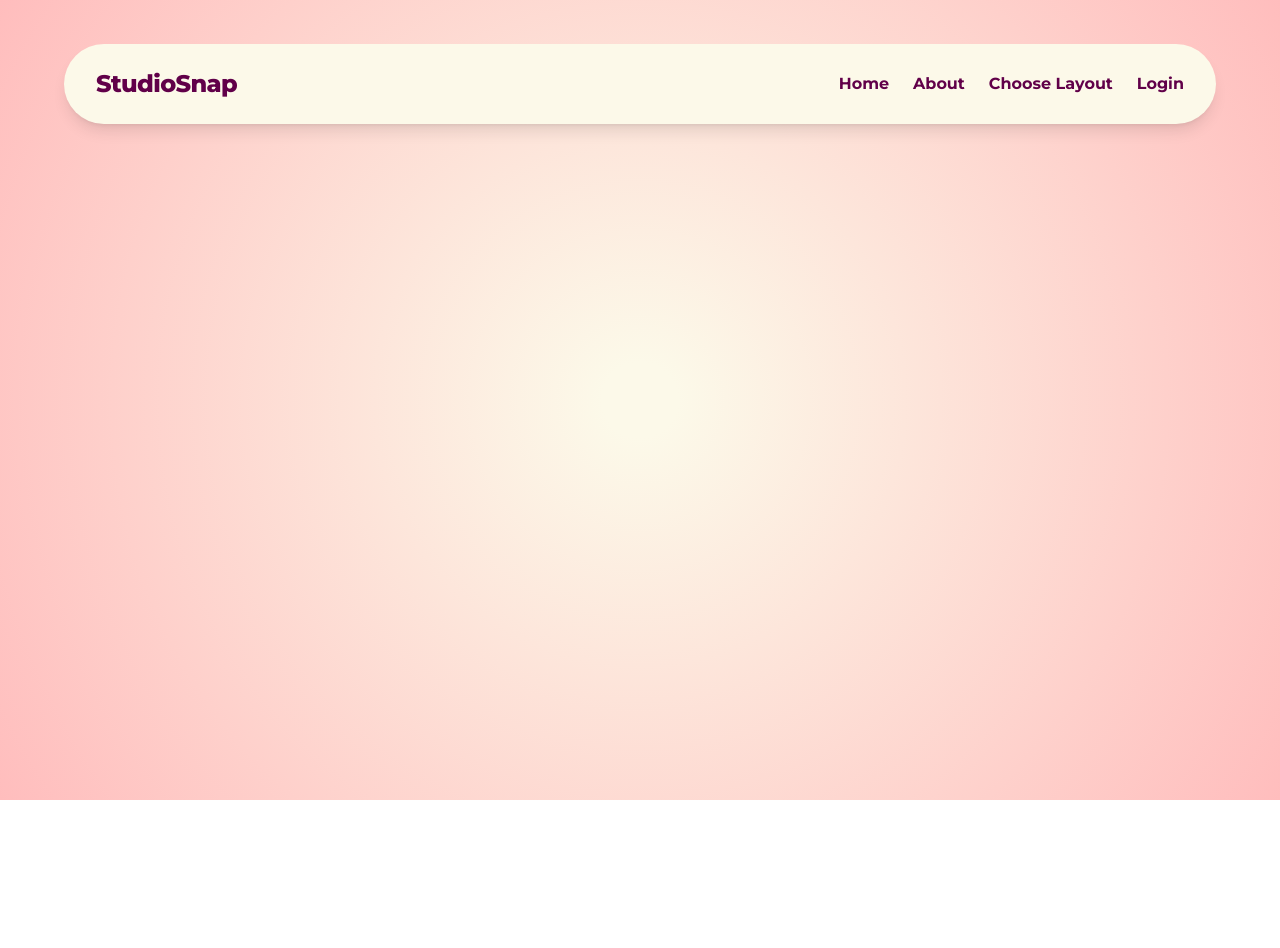
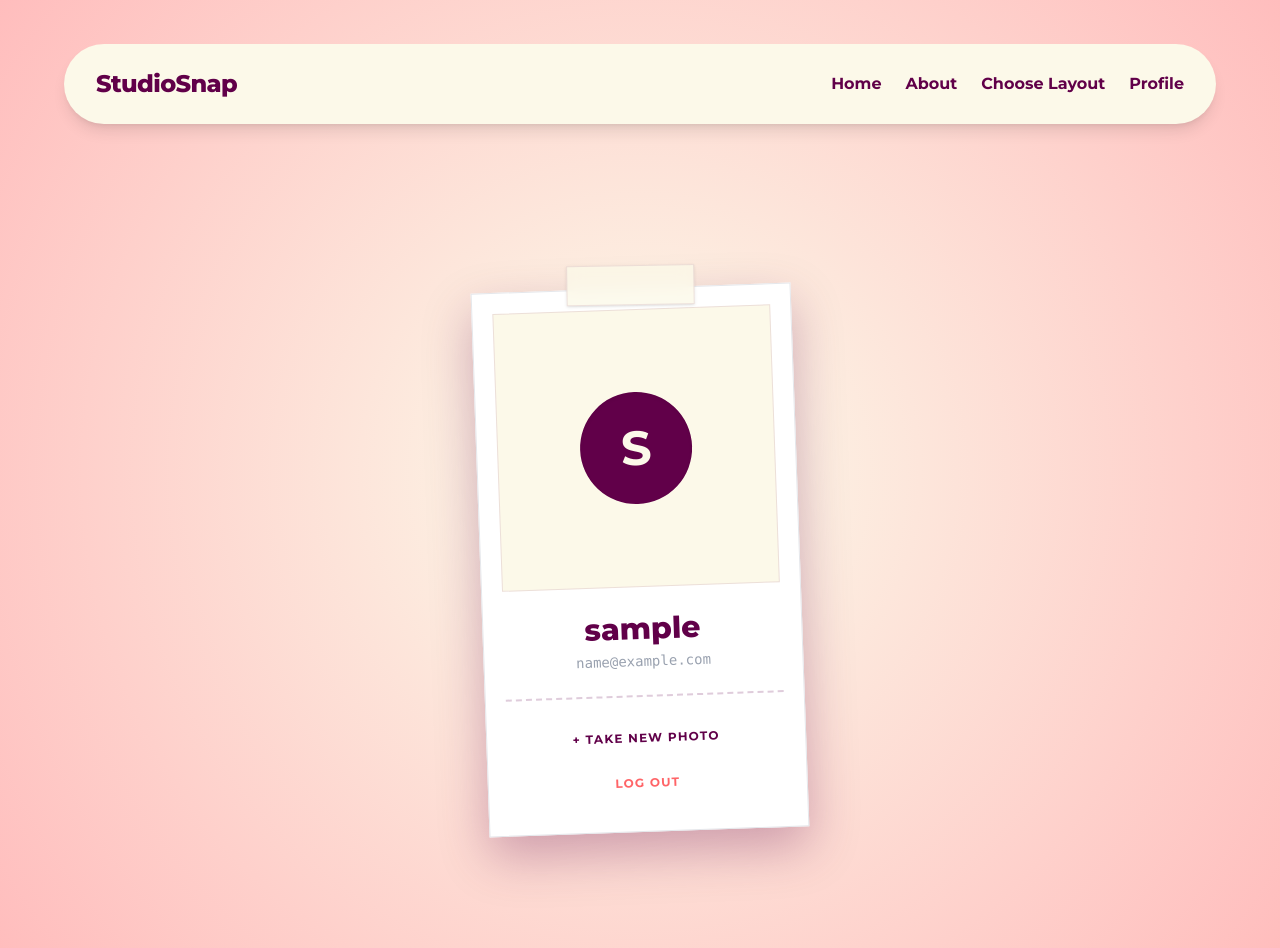
Before and after one commit to Dingin-Tetapi-Tidak-Kejam/StudioSnap, a React (Vite) app: page /profile in a window 1280 px wide. Before the commit the page ends 800 px from the top, so only its background shows below. Built offline with nearby package versions, Linux system fonts and the light colour scheme; sample sign-in values are in the browser's storage.

Commit message:
update studiosnap

```diff
--- a/src/App.jsx
+++ b/src/App.jsx
@@ -15,6 +15,7 @@ import Customize from "./pages/customize.jsx";
 import Login from "./pages/login.jsx";
 import Signup from "./pages/signup.jsx";
 import About from "./pages/about.jsx";
+import Profile from "./pages/profile.jsx";
 import Library from "./pages/library.jsx";
 
 const Home = () => {
@@ -52,6 +53,7 @@ const AppLayout = () => {
         <Route path="/about" element={<About />} />
         <Route path="/login" element={<Login />} />
         <Route path="/signup" element={<Signup />} />
+        <Route path="/profile" element={<Profile />} />
       </Routes>
     </Layout>
   );
--- a/src/components/navbar.jsx
+++ b/src/components/navbar.jsx
@@ -1,6 +1,29 @@
-import { Link } from "react-router-dom";
+import { Link, useNavigate } from "react-router-dom";
+import { useState, useEffect } from "react";
 
 const Navbar = () => {
+  const [user, setUser] = useState(null);
+  const navigate = useNavigate();
+
+  useEffect(() => {
+    const storedUser = localStorage.getItem("user");
+    if (storedUser && storedUser !== "undefined") {
+      try {
+        setUser(JSON.parse(storedUser));
+      } catch (e) {
+        localStorage.removeItem("user");
+      }
+    }
+  }, []);
+
+  const handleLayoutClick = (e) => {
+    if (!user) {
+      e.preventDefault();
+      alert("Oops! You need to log in first to choose a layout.");
+      navigate("/login");
+    }
+  };
+
   return (
     <header className="pt-5">
       <nav className="mx-10">
@@ -26,16 +49,27 @@ const Navbar = () => {
 
             <Link
               to="/layout"
+              onClick={handleLayoutClick}
               className="text-base font-bold text-[#610049] hover:opacity-50"
             >
               Choose Layout
             </Link>
+
+            {user ? (
+              <Link
+                to="/profile"
+                className="text-base font-bold text-[#610049] hover:opacity-50"
+              >
+                Profile
+              </Link>
+            ) : (
               <Link
                 to="/login"
                 className="text-base font-bold text-[#610049] hover:opacity-50"
               >
                 Login
               </Link>
+            )}
           </div>
         </div>
       </nav>
--- a/src/pages/customize.jsx
+++ b/src/pages/customize.jsx
@@ -115,7 +115,7 @@ export default function CustomizeStrip() {
 
   return (
     <div className="min-h-screen pb-10">
-      <main className="flex flex-col lg:flex-row items-center lg:items-start justify-center gap-10 mt-10 px-4">
+      <main className="flex flex-col lg:flex-row items-center lg:items-start justify-center gap-10 mt-23 px-4">
 
         {/* Photo Strip Preview */}
         <div
@@ -162,7 +162,7 @@ export default function CustomizeStrip() {
                 <button
                   key={color}
                   onClick={() => setFrameColor(color)}
-                  className={`w-10 h-10 rounded-lg border-2 transition-transform hover:scale-110 ${
+                  className={`w-10 h-10 rounded-4xl border-2 transition-transform hover:scale-110 ${
                     frameColor === color
                       ? "border-[#610049] ring-2 ring-[#610049] ring-offset-2"
                       : "border-gray-300"
--- a/src/pages/login.jsx
+++ b/src/pages/login.jsx
@@ -2,11 +2,13 @@ import { useState } from "react";
 import { useNavigate } from "react-router-dom";
 
 const API_URL = "https://studiosnap-backend.vercel.app";
+
 const Login = () => {
   const navigate = useNavigate();
+
   const [email, setEmail] = useState("");
   const [password, setPassword] = useState("");
-  const [username, setUsername] = useState("");
+
   const handleSubmit = async (e) => {
     e.preventDefault();
 
@@ -25,9 +27,10 @@ const Login = () => {
       const data = await response.json();
 
       if (response.ok) {
-        localStorage.setItem("user", JSON.stringify(data.user));
+        localStorage.setItem("user", JSON.stringify(data.data));
+
         alert("Login Successful!");
-        navigate("/welcome");
+        navigate("/layout");
       } else {
         alert(
           data.message || "Login Failed. Please check your email and password."
--- /dev/null
+++ b/src/pages/profile.jsx
@@ -0,0 +1,74 @@
+import React, { useEffect, useState } from "react";
+import { useNavigate } from "react-router-dom";
+
+const Profile = () => {
+  const navigate = useNavigate();
+  const [user, setUser] = useState(null);
+  useEffect(() => {
+    const userData = localStorage.getItem("user");
+    if (userData && userData !== "undefined") {
+      try {
+        setUser(JSON.parse(userData));
+      } catch (error) {
+        console.error("Data error:", error);
+        localStorage.removeItem("user");
+        navigate("/login");
+      }
+    } else {
+      navigate("/login");
+    }
+  }, [navigate]);
+
+  const handleLogout = () => {
+    const confirmLogout = window.confirm("Are you sure you want to log out?");
+    if (confirmLogout) {
+      localStorage.removeItem("user");
+      localStorage.removeItem("takenPhotos");
+      localStorage.removeItem("selectedLayoutId");
+      window.location.href = "/login";
+    }
+  };
+
+  if (!user) return null;
+
+  return (
+    <div className="min-h-screen pt-28 pb-10 flex flex-col items-center justify-center overflow-hidden">
+      <div className="relative bg-white p-5 pb-8 shadow-[0_20px_50px_rgba(97,0,73,0.3)] border border-gray-200 w-80 transform -rotate-2 hover:rotate-0 transition-transform duration-500 ease-in-out">
+        <div className="absolute -top-6 left-1/2 -translate-x-1/2 w-32 h-10 bg-[#FCF9E9]/80 backdrop-blur-sm border border-[#610049]/10 rotate-1 shadow-sm z-10"></div>
+        <div className="bg-[#FCF9E9] w-full aspect-[4/4] border border-[#610049]/10 flex flex-col items-center justify-center mb-6 relative overflow-hidden">
+          <div className="w-28 h-28 rounded-full bg-[#610049] text-[#FCF9E9] flex items-center justify-center text-5xl font-bold shadow-inner">
+            {user.username ? user.username.charAt(0).toUpperCase() : "U"}
+          </div>
+        </div>
+
+        <div className="text-center">
+          <h1 className="text-3xl font-extrabold text-[#610049] mb-1 font-[Montserrat]">
+            {user.username || "User"}
+          </h1>
+
+          <p className="text-gray-400 text-sm font-mono mb-6">
+            {user.email || "No Email"}
+          </p>
+          <div className="w-full border-t-2 border-dashed border-[#610049]/20 mb-6"></div>
+          <div className="flex flex-col gap-3">
+            <button
+              onClick={() => navigate("/layout")}
+              className="text-xs font-bold uppercase tracking-widest text-[#610049] hover:bg-[#FCF9E9] py-2 border border-transparent hover:border-[#610049] transition-all"
+            >
+              + Take New Photo
+            </button>
+
+            <button
+              onClick={handleLogout}
+              className="text-xs font-bold uppercase tracking-widest text-red-400 hover:text-red-600 py-2"
+            >
+              Log Out
+            </button>
+          </div>
+        </div>
+      </div>
+    </div>
+  );
+};
+
+export default Profile;
--- a/src/pages/signup.jsx
+++ b/src/pages/signup.jsx
@@ -2,12 +2,14 @@ import { useState } from "react";
 import { useNavigate } from "react-router-dom";
 
 const API_URL = "https://studiosnap-backend.vercel.app";
+
 const Signup = () => {
   const navigate = useNavigate();
   const [email, setEmail] = useState("");
   const [password, setPassword] = useState("");
   const [username, setUsername] = useState("");
   const [loading, setLoading] = useState(false);
+
   const handleSubmit = async (e) => {
     e.preventDefault();
     setLoading(true);
@@ -95,7 +97,9 @@ const Signup = () => {
             <button
               type="submit"
               disabled={loading}
-              className={`w-full bg-[#610049] text-white py-2 rounded-lg hover:bg-[#4a003a] transition-colors duration-200 ${loading ? "opacity-50 cursor-not-allowed" : ""}`}
+              className={`w-full bg-[#610049] text-white py-2 rounded-lg hover:bg-[#4a003a] transition-colors duration-200 ${
+                loading ? "opacity-50 cursor-not-allowed" : ""
+              }`}
             >
               {loading ? "Loading..." : "Sign Up"}
             </button>
```
Also changed, not shown: src/pages/layout.jsx (+32 -35 lines). Lines whose indentation alone changed are shown as unchanged.
